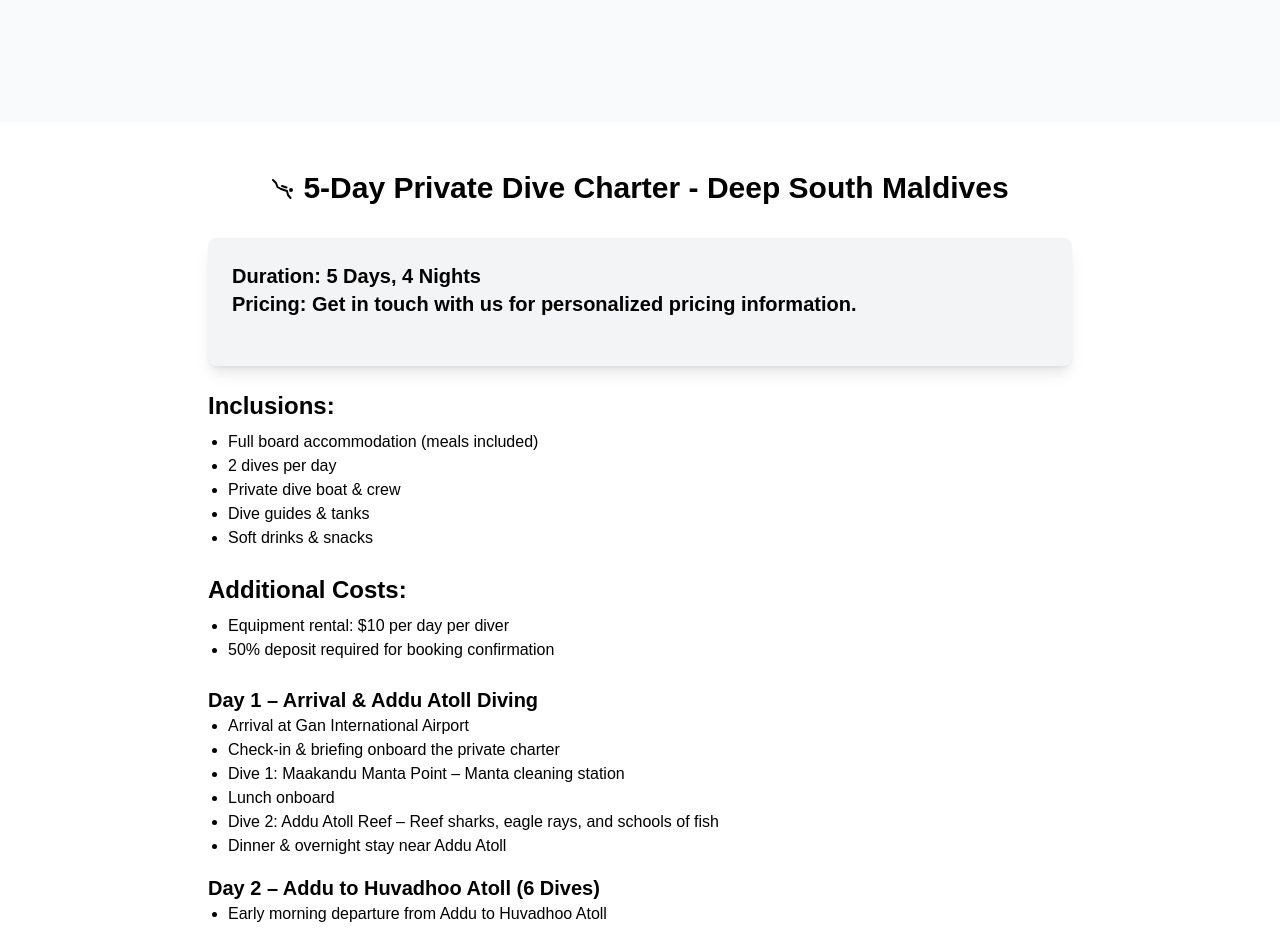
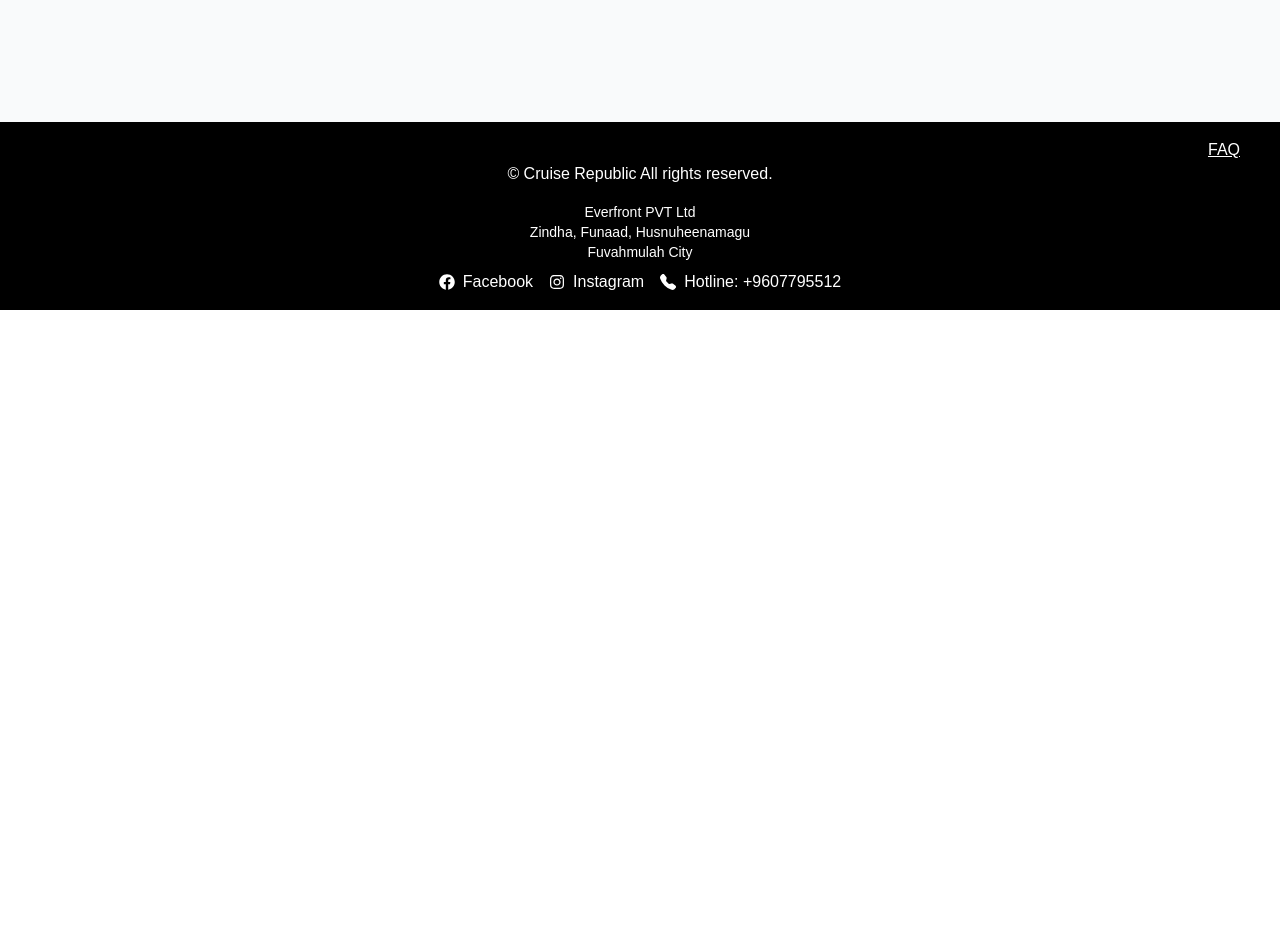
Before and after one commit to mouus/zaff-travel, a Next.js app: page / in a window 1280 px wide. Shown: the part 4467-5396 px from the top of the page. After the commit the page ends 4777 px from the top, so only its background shows below. Built offline with nearby package versions, Linux system fonts and the light colour scheme.

Commit message:
removed section from landing

```diff
--- a/app/our-team/page.jsx
+++ b/app/our-team/page.jsx
@@ -6,7 +6,7 @@
 
 export default function Page() {
     return (
-        <div>
+        <div className='bg-white'>
             <Navbar />
             <div className='px-6 py-12 mx-auto'>
                 {/* Header */}
@@ -38,7 +38,7 @@
                     </h2>
 
                     {/* Updated Founder Card */}
-                    <div className='flex flex-col gap-3 bg-yellow-100 p-6 rounded-lg'>
+                    <div className='flex flex-col gap-3 text-black bg-yellow-100 p-6 rounded-lg'>
                         <div className='flex items-center justify-center'>
                             <Image
                                 src="/founder-1.jpg"
--- a/app/page.jsx
+++ b/app/page.jsx
@@ -506,152 +506,6 @@
           </div>
         </section>
 
-        {/* Dive Charter Booking Section */}
-        <section className="reveal bg-white py-12 transition-all duration-1000">
-          <div className="max-w-4xl mx-auto px-4">
-            {/* Heading */}
-            <div className="pop-up reveal" style={{ animationDelay: '0.2s' }}>
-              <h2 className="text-3xl font-bold text-center mb-8">
-                <TbScubaDiving className="inline-block text-black mr-2" size={24} />
-                <span className="text-black">
-                  5-Day Private Dive Charter - Deep South Maldives{' '}
-                </span>
-              </h2>
-            </div>
-            {/* Duration & Price */}
-            <div className="pop-up reveal" style={{ animationDelay: '0.4s' }}>
-              <div className="bg-gray-100 p-6 rounded-lg shadow-lg mb-6">
-                <div className="mb-6">
-                  <p className="text-xl font-semibold text-black">Duration: 5 Days, 4 Nights</p>
-                  <p className="text-xl font-semibold text-black">
-                    Pricing: Get in touch with us for personalized pricing information.
-                  </p>
-                </div>
-              </div>
-            </div>
-            {/* Inclusions & Additional Costs */}
-            <div className="pop-up reveal" style={{ animationDelay: '0.6s' }}>
-              <div className="mb-6">
-                <h3 className="text-2xl font-semibold mb-2 text-black">Inclusions:</h3>
-                <ul className="list-disc pl-5 text-black">
-                  <li>Full board accommodation (meals included)</li>
-                  <li>2 dives per day</li>
-                  <li>Private dive boat &amp; crew</li>
-                  <li>Dive guides &amp; tanks</li>
-                  <li>Soft drinks &amp; snacks</li>
-                </ul>
-              </div>
-              <div className="mb-6">
-                <h3 className="text-2xl font-semibold mb-2 text-black">
-                  Additional Costs:
-                </h3>
-                <ul className="list-disc pl-5 text-black">
-                  <li>Equipment rental: $10 per day per diver</li>
-                  <li>50% deposit required for booking confirmation</li>
-                </ul>
-              </div>
-            </div>
-            {/* Itinerary */}
-            <div className="pop-up reveal" style={{ animationDelay: '0.8s' }}>
-              <div className="space-y-4">
-                <div>
-                  <h4 className="text-xl font-semibold text-black">
-                    Day 1 – Arrival &amp; Addu Atoll Diving
-                  </h4>
-                  <ul className="list-disc pl-5 text-black">
-                    <li>Arrival at Gan International Airport</li>
-                    <li>Check-in &amp; briefing onboard the private charter</li>
-                    <li>Dive 1: Maakandu Manta Point – Manta cleaning station</li>
-                    <li>Lunch onboard</li>
-                    <li>
-                      Dive 2: Addu Atoll Reef – Reef sharks, eagle rays, and schools of fish
-                    </li>
-                    <li>Dinner &amp; overnight stay near Addu Atoll</li>
-                  </ul>
-                </div>
-                <div>
-                  <h4 className="text-xl font-semibold text-black">
-                    Day 2 – Addu to Huvadhoo Atoll (6 Dives)
-                  </h4>
-                  <ul className="list-disc pl-5 text-black">
-                    <li>Early morning departure from Addu to Huvadhoo Atoll</li>
-                    <li>
-                      Dive 3: Fuvamulah Kandu – Tiger sharks, thresher sharks, and oceanic mantas
-                    </li>
-                    <li>Breakfast onboard</li>
-                    <li> Dive 4: Tiger zone – Guaranteed tiger shark encounters</li>
-                    <li>Lunch onboard during the journey</li>
-                    <li> Dive 5: Gemanafushi Kandu – Hammerheads and Reef Sharks</li>
-                    <li>
-                      Dive 6: Villingili Kandu – Grey reef sharks, eagle rays, and large fish schools
-                    </li>
-                    <li>Dinner &amp; overnight stay near Huvadhoo Atoll</li>
-                  </ul>
-                </div>
-                <div>
-                  <h4 className="text-xl font-semibold text-black">
-                    Day 3 – Huvadhoo Atoll (2 Dives)
-                  </h4>
-                  <ul className="list-disc pl-5 text-black">
-                    <li>
-                      Dive 7: Mareha Kandu – Over 100 grey reef sharks, schooling barracuda
-                    </li>
-                    <li>Breakfast onboard</li>
-                    <li>
-                      Dive 8: Nilandhoo Kandu – Silvertip sharks, tunas, and sailfish
-                    </li>
-                    <li>Lunch &amp; Relaxation</li>
-                    <li>Island visit &amp; beach BBQ dinner</li>
-                  </ul>
-                </div>
-                <div>
-                  <h4 className="text-xl font-semibold text-black">
-                    Day 4 – Huvadhoo Atoll (2 Dives)
-                  </h4>
-                  <ul className="list-disc pl-5 text-black">
-                    <li> Dive 9: Kooddoo Kandu – Spinner sharks &amp; reef fish</li>
-                    <li>Breakfast onboard</li>
-                    <li>
-                      Dive 10: Boodu Whale Shark Point – Night dive with whale sharks
-                    </li>
-                    <li>Dinner &amp; overnight stay in Huvadhoo</li>
-                  </ul>
-                </div>
-                <div>
-                  <h4 className="text-xl font-semibold text-black">
-                    Day 5 – Departure from Huvadhoo
-                  </h4>
-                  <ul className="list-disc pl-5 text-black">
-                    <li>Breakfast onboard</li>
-                    <li>Relax &amp; check-out</li>
-                    <li>Transfer to the airport for departure</li>
-                  </ul>
-                </div>
-              </div>
-            </div>
-            {/* Book Now Button */}
-            <div className="pop-up reveal" style={{ animationDelay: '1.2s' }}>
-              <div className="text-center mt-8">
-                <Link
-                  href="/book"
-                  className="bg-black hover:bg-gray-900 text-white px-6 py-3 rounded transition"
-                >
-                  Book Now
-                </Link>
-              </div>
-              <div className="flex justify-end">
-                <Link
-                  href="/faq"
-                  className="text-black underline transition-all duration-200 hover:text-blue-900 hover:scale-105"
-                >
-                  FAQ
-                </Link>
-              </div>
-
-            </div>
-          </div>
-        </section>
-
       </main>
 
       {/* WhatsApp Button */}
--- a/components/Footer.jsx
+++ b/components/Footer.jsx
@@ -1,11 +1,21 @@
 import React from 'react'
 import { FaFacebook, FaInstagram, FaWhatsapp } from 'react-icons/fa';
 import { BsFillTelephoneFill } from "react-icons/bs";
+import Link from 'next/link';
 
 function Footer() {
   return (
     <footer className="bg-black text-white py-4 text-center">
+
       <div className="container mx-auto">
+      <div className="flex  justify-end">
+                <Link
+                  href="/faq"
+                  className="text-white px-10 underline transition-all duration-200 hover:text-blue-900"
+                >
+                  FAQ
+                </Link>
+              </div>
         <p>&copy; Cruise Republic All rights reserved.</p>
         <div className="mt-4">
           <p className="text-sm">
@@ -33,6 +43,7 @@
             <BsFillTelephoneFill /> Hotline: +9607795512
           </p>
         </div>
+
       </div>
     </footer>
   );
```
